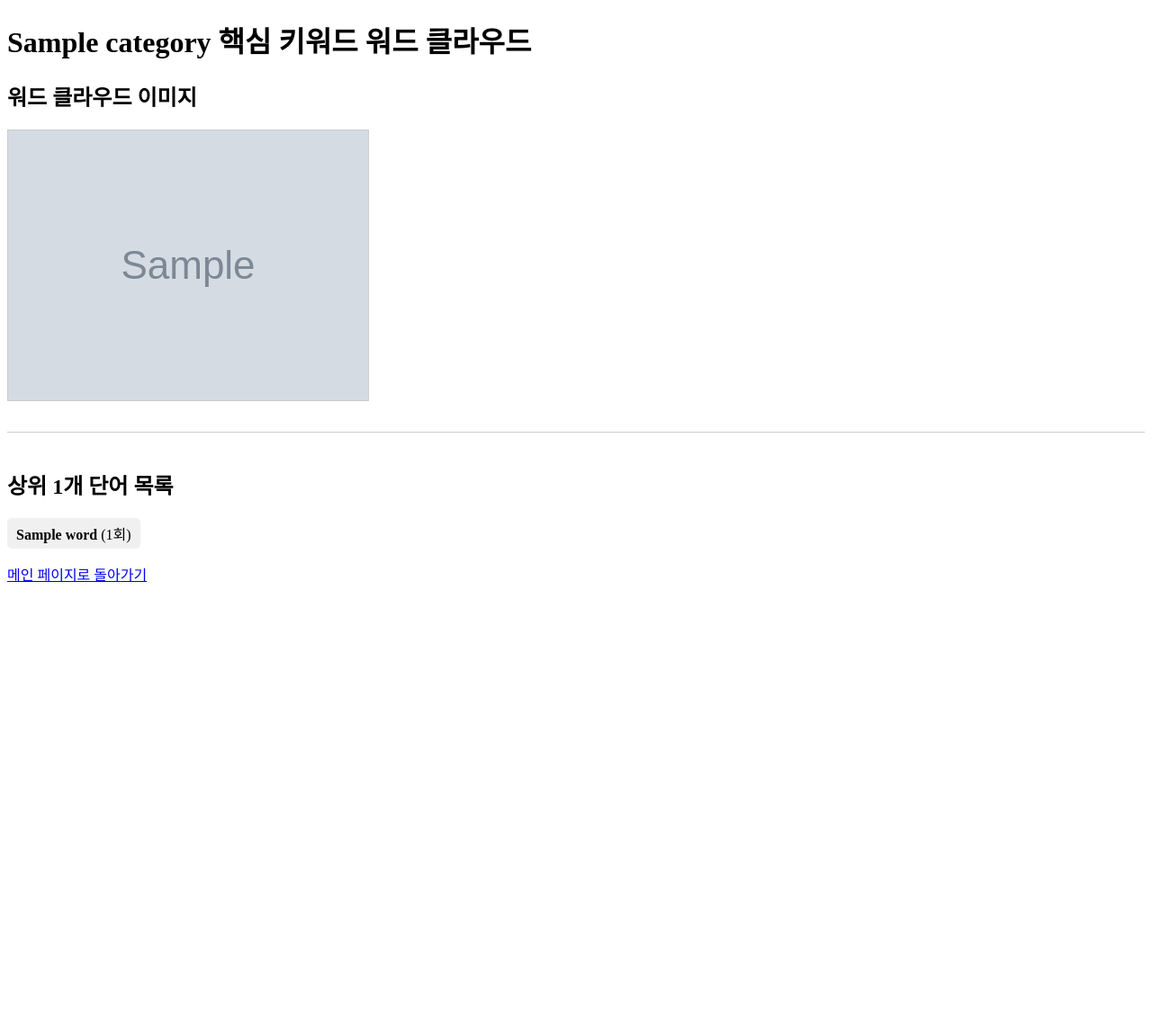
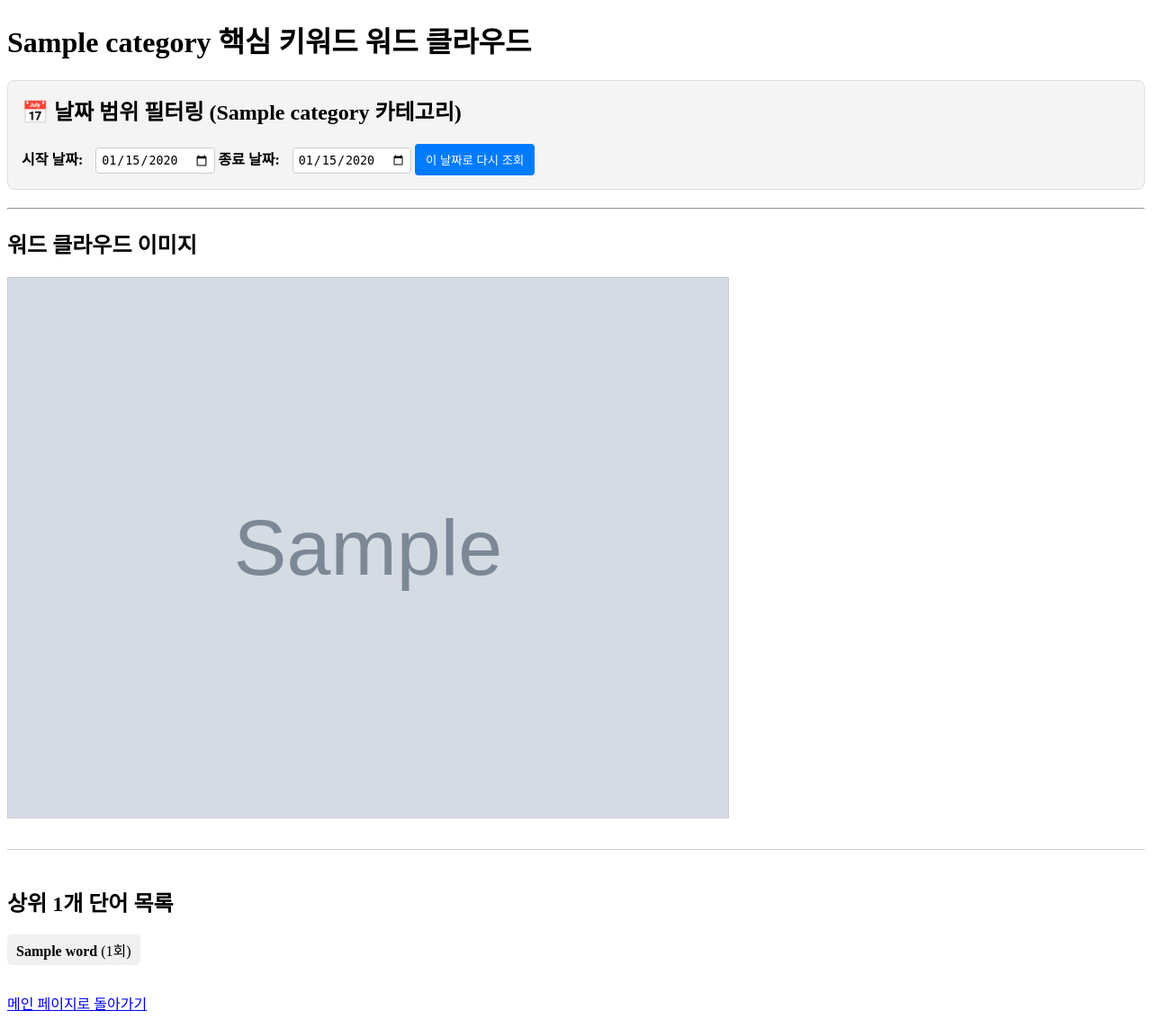
Before and after one commit to WinLike-dev/TextCounter, a Django app: template analysis_app/templates/analysis_app/wordcloud.html in a window 1280 px wide. Shown: the whole page at 90% size. Before the commit the page ends 647 px from the top, so only its background shows below. Run offline with Django 5.2, Linux system fonts and the light colour scheme; the template is opened without the code that fills it: most values are stand-ins (such as "Sample title", 1, 10 or a date in 2020); grey boxes marked "Sample" are stand-in pictures.

Commit message:
이미지수정

```diff
--- a/analysis_app/templates/analysis_app/wordcloud.html
+++ b/analysis_app/templates/analysis_app/wordcloud.html
@@ -6,14 +6,37 @@
         .word-list { margin-top: 30px; border-top: 1px solid #ccc; padding-top: 20px; }
         .word-list ul { list-style: none; padding: 0; }
         .word-list li { display: inline-block; margin-right: 15px; background: #f0f0f0; padding: 5px 10px; border-radius: 5px; }
+
+        /* 💡 폼 스타일을 간단히 추가했습니다 (선택 사항) */
+        .date-filter-form { background-color: #f4f4f4; border: 1px solid #ddd; padding: 15px; border-radius: 8px; margin-bottom: 20px; }
+        .date-filter-form label { margin-right: 10px; font-weight: bold; }
+        .date-filter-form input[type="date"] { padding: 5px; border: 1px solid #ccc; border-radius: 4px; }
+        .date-filter-form button { padding: 8px 12px; background-color: #007bff; color: white; border: none; border-radius: 4px; cursor: pointer; }
     </style>
 </head>
 <body>
     <h1>{{ category }} 핵심 키워드 워드 클라우드</h1>
 
+    <div class="date-filter-form">
+        <h2 style="margin-top: 0;">📅 날짜 범위 필터링 ({{ category }} 카테고리)</h2>
+        <form method="GET" action="{% url 'wordcloud_view' category_name=category %}">
+            <label for="start_date">시작 날짜:</label>
+            <input type="date" id="start_date" name="start_date" value="{{ current_start_date|date:'Y-m-d' }}">
+
+            <label for="end_date">종료 날짜:</label>
+            <input type="date" id="end_date" name="end_date" value="{{ current_end_date|date:'Y-m-d' }}">
+
+            <button type="submit">이 날짜로 다시 조회</button>
+        </form>
+    </div>
+    <hr>
+
+
     {% if image_base64 %}
         <h2>워드 클라우드 이미지</h2>
-        <img src="{{ image_base64 }}" alt="{{ category }} Word Cloud" style="border: 1px solid #ccc; max-width: 100%;">
+
+        <img src="{{ image_base64 }}" alt="{{ category }} Word Cloud"
+             style="border: 1px solid #ccc; width: 800px; height: auto;">
 
         <div class="word-list">
             <h2>상위 {{ top_words|length }}개 단어 목록</h2>
@@ -25,8 +48,9 @@
         </div>
     {% else %}
         <p>워드 클라우드를 생성할 데이터를 찾을 수 없습니다.</p>
+        <p>(선택한 날짜 범위에 '{{ category }}' 카테고리의 데이터가 없는지 확인해 주세요.)</p>
     {% endif %}
 
-    <p><a href="{% url 'index' %}">메인 페이지로 돌아가기</a></p>
+    <p style="margin-top: 30px;"><a href="{% url 'index' %}">메인 페이지로 돌아가기</a></p>
 </body>
 </html>
```
